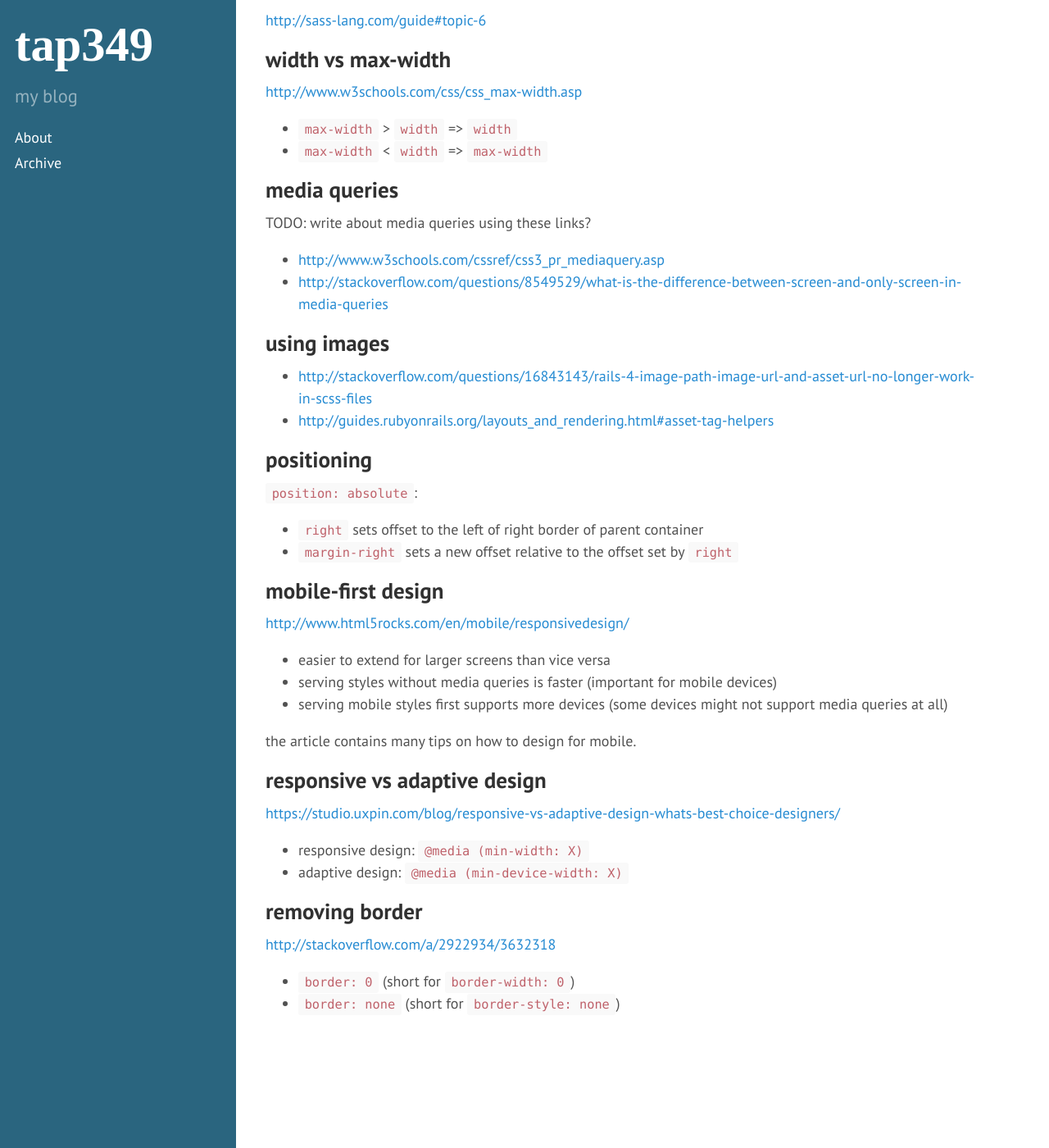
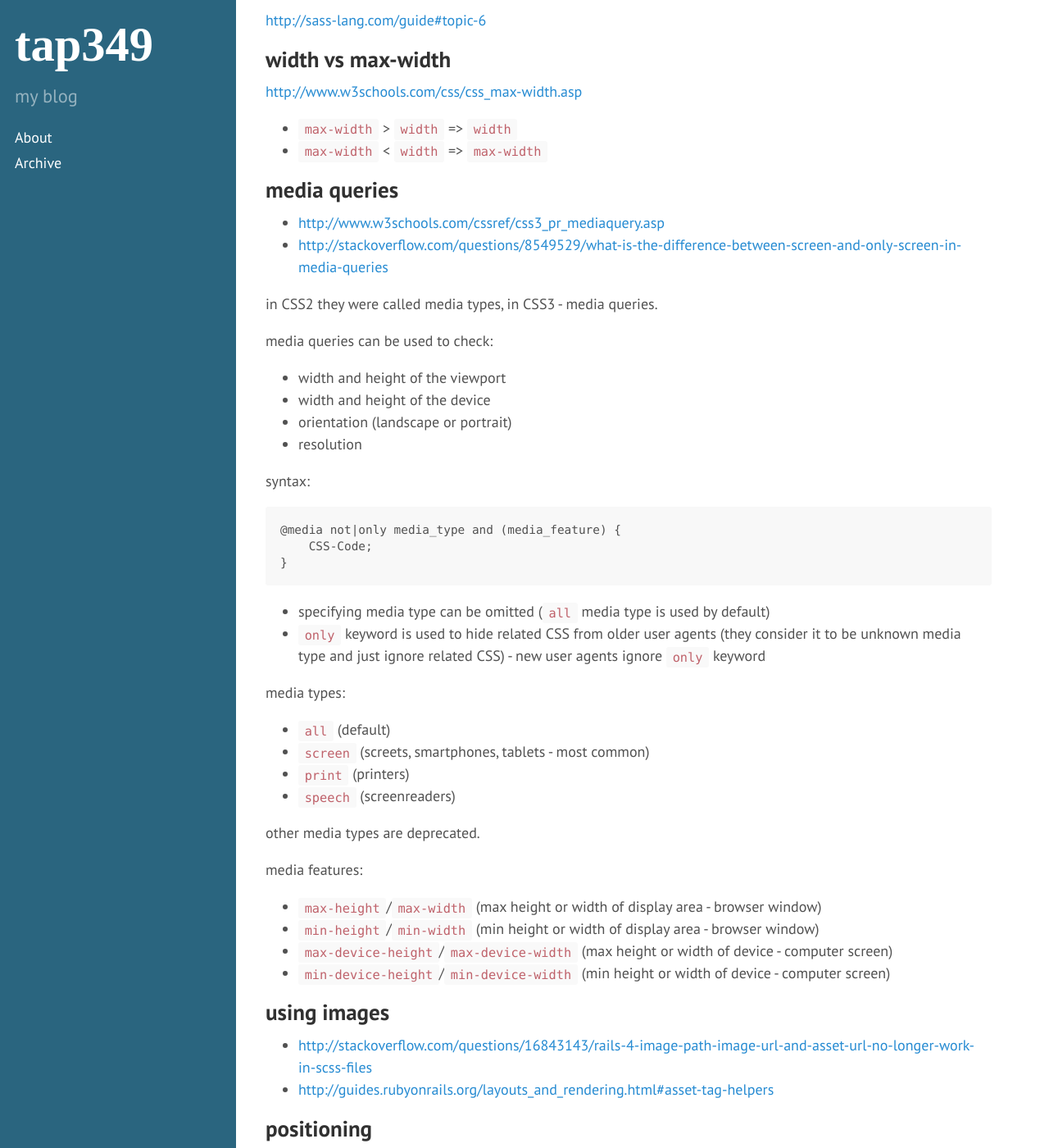
Before and after one commit to tap349/tap349.github.io, a Jekyll site: the page built from _posts/2016-04-21-makeup.md, in a window 1280 px wide and 1400 px high, scrolled down 507 px. Shown: the whole window at 82% size. Built offline with Jekyll 4.4.1, drawn with Linux system fonts in a browser that asks for light colours.

Commit message:
update 2016-04-30_17:49:07

````diff
--- a/_posts/2016-04-21-makeup.md
+++ b/_posts/2016-04-21-makeup.md
@@ -35,10 +35,46 @@ looking up current layout in Rails (more specific match wins):
 
 ## media queries
 
-TODO: write about media queries using these links?
-
 - <http://www.w3schools.com/cssref/css3_pr_mediaquery.asp>
 - <http://stackoverflow.com/questions/8549529/what-is-the-difference-between-screen-and-only-screen-in-media-queries>
+
+in CSS2 they were called media types, in CSS3 - media queries.
+
+media queries can be used to check:
+
+- width and height of the viewport
+- width and height of the device
+- orientation (landscape or portrait)
+- resolution
+
+syntax:
+
+```
+@media not|only media_type and (media_feature) {
+    CSS-Code;
+}
+```
+
+- specifying media type can be omitted (`all` media type is used by default)
+- `only` keyword is used to hide related CSS from older user agents
+  (they consider it to be unknown media type and just ignore related CSS) -
+  new user agents ignore `only` keyword
+
+media types:
+
+- `all` (default)
+- `screen` (screets, smartphones, tablets - most common)
+- `print` (printers)
+- `speech` (screenreaders)
+
+other media types are deprecated.
+
+media features:
+
+- `max-height`/`max-width` (max height or width of display area - browser window)
+- `min-height`/`min-width` (min height or width of display area - browser window)
+- `max-device-height`/`max-device-width` (max height or width of device - computer screen)
+- `min-device-height`/`min-device-width` (min height or width of device - computer screen)
 
 ## using images
 
````
